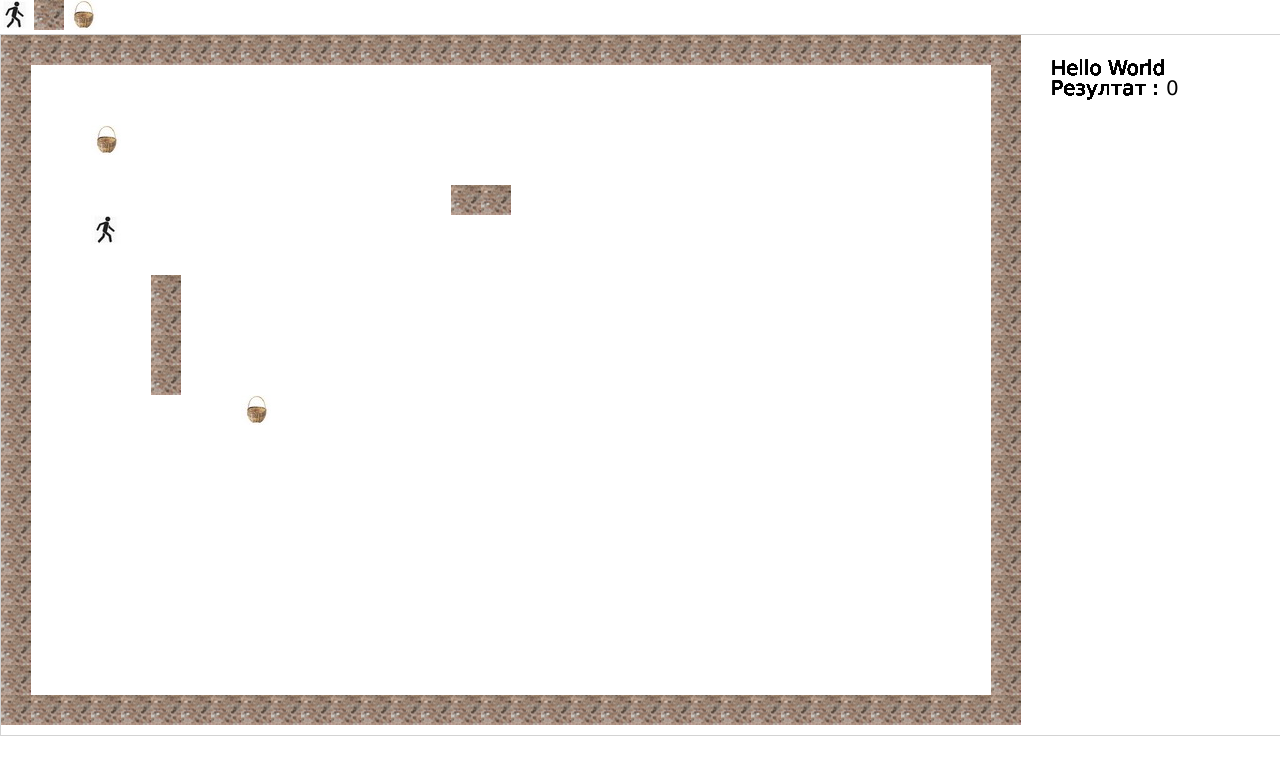
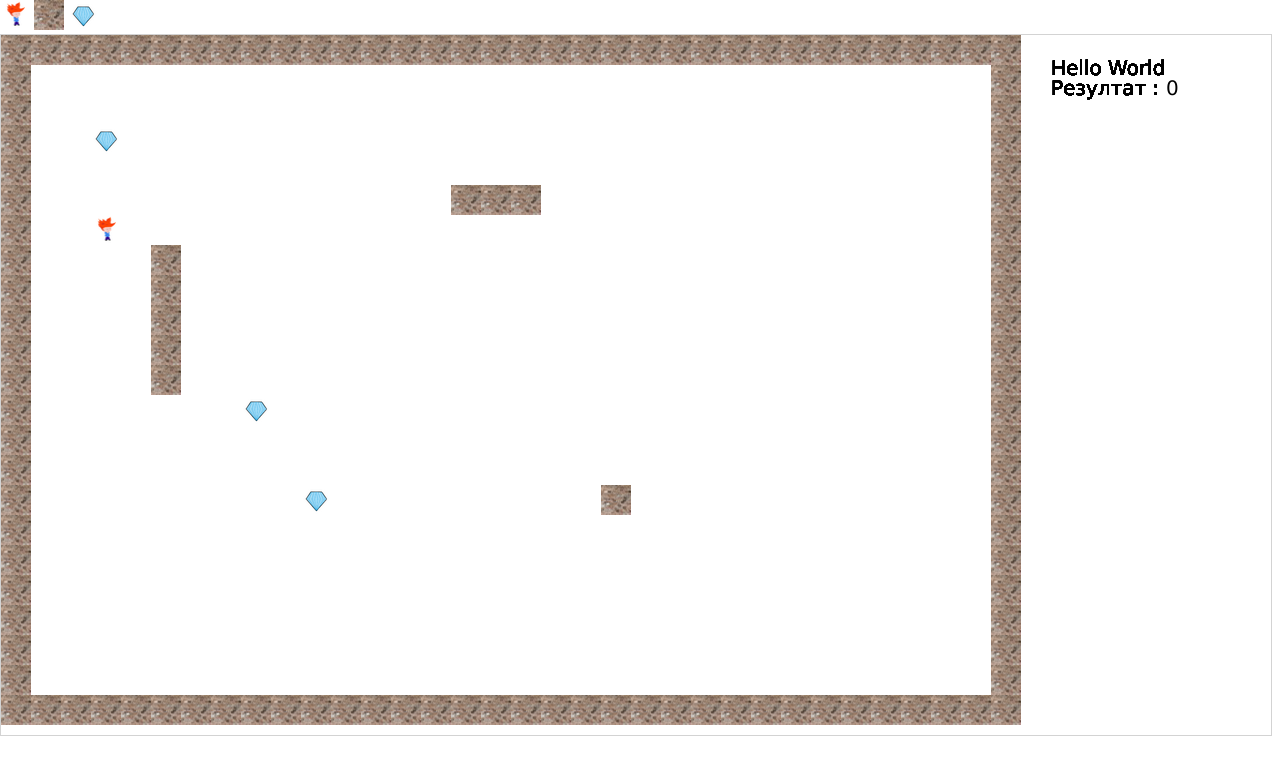
Before and after one commit to alexhr05/MyJavascript, a plain HTML site: page index.html in a window 1280 px wide. Drawn offline with Linux system fonts and the light colour scheme.

Commit message:
Update index.html

```diff
--- a/index.html
+++ b/index.html
@@ -6,10 +6,10 @@
 	</head>
 	<body onload="init()">
 
-<img id="scream1" src="walking.jpg" width="30" height="30">
+<img id="scream1" src="walking_30.png" width="30" height="30">
 <img id="scream2" src="brick_01.jpg" width="30" height="30">
-<img id="scream3" src="koshnichka.jpg" width="30" height="30">
-<canvas id="canvas-id" width="1280" height="700" style="border:1px solid #d3d3d3;">1122</canvas>
+<img id="scream3" src="Diamond_30.png" width="30" height="30">
+<canvas id="canvas-id" width="1270" height="700" style="border:1px solid #d3d3d3;">1122</canvas>
 		<script>
 
 
@@ -22,30 +22,36 @@ const img4 = document.getElementById("scream2");
 const img5 = document.getElementById("scream3");
 
 
-const dvizenie_po_X = 2;
-const dvizenie_po_Y = 2;
-const stop_po_X = 0;
-const stop_po_Y = 0;
-const parvonachalnoX = 90;
-const parvonachalnoY = 180;
-const mashtab = 30;	// Колко е голямо стъпка/човече
+const moveX = 2;
+const moveY = 2;
+const stopX = 0;
+const stopY = 0;
+
+const START = {
+            x: 90,
+            y: 180,
+};
+
+
+const DefaultSize = 30;	// Колко е голямо стъпка/човече
 
 
 // Стена 1
-let stena_max = 6;
-var stenaX = [" 5",  " 5",  " 5",  " 5",  " 5",  "15",  "16",  "17" ];
-var stenaY = [" 7",  " 8",  " 9",  "10",  "11",  " 5",  " 5",  " 5" ];
+let StenaMax = 8;
+
+var stenaX = [" 5",  " 5",  " 5",  " 5",  " 5",  "15",  "16",  "17", "20" ];
+var stenaY = [" 7",  " 8",  " 9",  "10",  "11",  " 5",  " 5",  " 5", "15" ];
 
 // Кошници за събиране
-let koshnica_max = 2;
-var koshnicaX = ["10", " 3", " 8"];
-var koshnicaY = ["15", " 3", "12"];
+let Diamand_max = 2;
+var DiamandX = ["10", " 3", " 8"];
+var DiamandY = ["15", " 3", "12"];
 
 let TextX_1 = 1050;
 let TextY_1 = 20;
 let TextY_redove = 20;
 
-let koshnichki = 0;
+let CollectDiamonds = 0;
 
 
 
@@ -55,7 +61,7 @@ let i = 1;
 
 
 
-let myX = parvonachalnoX, myY = parvonachalnoY, MYmoveX=stop_po_X, MYmoveY=stop_po_Y;
+let myX = START.x, myY = START.y, MYmoveX=stopX, MYmoveY=stopY;
 
 
 
@@ -76,7 +82,7 @@ let udarena_nadolu = 0, udarena_nadiasno = 0, udarena = 0, udarena_naliavo= 0, u
 
 
 	// Проверка за ударена кошница
-	for (k = 1; k <= koshnica_max; k++) {
+	for (k = 1; k <= Diamand_max; k++) {
 
 		ot_dolu   	= 0;
 		ot_gore   	= 0;
@@ -84,39 +90,39 @@ let udarena_nadolu = 0, udarena_nadiasno = 0, udarena = 0, udarena_naliavo= 0, u
 		ot_diasno  	= 0;
 
 		// Проверка за КОШНИЦА при движение НАДОЛУ
-		if ( (myY+mashtab) == koshnicaY[k]*mashtab && (myX+mashtab) >= koshnicaX[k]*mashtab && myX <= (koshnicaX[k]*mashtab+mashtab)   ) {		// Ударено е кубче номер К от вътрешните стени
+		if ( (myY+DefaultSize) == DiamandY[k]*DefaultSize && (myX+DefaultSize) >= DiamandX[k]*DefaultSize && myX <= (DiamandX[k]*DefaultSize+DefaultSize)   ) {		// Ударено е кубче номер К от вътрешните стени
 			ot_dolu = 1;
 			window.console.log("Y, OTDOLU-"+myY+" "+ot_dolu);
 		}
-		if ( myY == (koshnicaY[k]*mashtab+mashtab) && (myX+mashtab) >= koshnicaX[k]*mashtab && myX <= (koshnicaX[k]*mashtab+mashtab)    )  {		// Ударено е кубче номер К от вътрешните стени
+		if ( myY == (DiamandY[k]*DefaultSize+DefaultSize) && (myX+DefaultSize) >= DiamandX[k]*DefaultSize && myX <= (DiamandX[k]*DefaultSize+DefaultSize)    )  {		// Ударено е кубче номер К от вътрешните стени
 			ot_gore = 1;
 			window.console.log("Y, OTGORE-"+myY+" "+ot_gore);
 		}
 
-		if ( myX  == (koshnicaX[k]*mashtab+mashtab) && (myY+mashtab) >= koshnicaY[k]*mashtab && myY <= (koshnicaY[k]*mashtab+mashtab)    )  {		// Ударено е кубче номер К от вътрешните стени
+		if ( myX  == (DiamandX[k]*DefaultSize+DefaultSize) && (myY+DefaultSize) >= DiamandY[k]*DefaultSize && myY <= (DiamandY[k]*DefaultSize+DefaultSize)    )  {		// Ударено е кубче номер К от вътрешните стени
 			ot_liavo = 1;
 			window.console.log("X-X-X-X, OT-LIAVO-"+myX+" "+ot_liavo);
 		}
 		// Готово
-		if ( (myX+mashtab) == koshnicaX[k]*mashtab && (myY+mashtab) >= koshnicaY[k]*mashtab && myY <=  (koshnicaY[k]*mashtab+mashtab)   )  {		// Ударено е кубче номер К от вътрешните стени
+		if ( (myX+DefaultSize) == DiamandX[k]*DefaultSize && (myY+DefaultSize) >= DiamandY[k]*DefaultSize && myY <=  (DiamandY[k]*DefaultSize+DefaultSize)   )  {		// Ударено е кубче номер К от вътрешните стени
 			ot_diasno = 1;
 			window.console.log("XXXXXXX, NA-DIASNO-"+myX+" "+ot_diasno);
 		}
 
 		if ( ot_dolu != 0 || ot_gore != 0 || ot_liavo != 0 || ot_diasno != 0 ) {
 			// Имаме удар в преграда, спира да проверява
-			koshnichki++;
+			CollectDiamonds++;
 			// Да трие кошницата
-			ctx.clearRect ( koshnicaX[k]*mashtab , koshnicaY[k]*mashtab , 30 , 30 );
-			koshnicaX[k] = 0;
-			koshnicaY[k] = 0;
+			ctx.clearRect ( DiamandX[k]*DefaultSize , DiamandY[k]*DefaultSize , 30 , 30 );
+			DiamandX[k] = 0;
+			DiamandY[k] = 0;
 			break;
 		}
 
 	}
 
 	// Проверка дали е ударено всяко едно блокче от стена
-	for (k = 1; k <= stena_max; k++) {
+	for (k = 1; k <= StenaMax; k++) {
 
 		ot_dolu   	= 0;
 		ot_gore   	= 0;
@@ -124,21 +130,21 @@ let udarena_nadolu = 0, udarena_nadiasno = 0, udarena = 0, udarena_naliavo= 0, u
 		ot_diasno  	= 0;
 
 		// Проверка за УДАРЕНА стена при движение НАДОЛУ
-		if ( (myY+mashtab) == stenaY[k]*mashtab && (myX+mashtab) >= stenaX[k]*mashtab && myX <= (stenaX[k]*mashtab+mashtab)   ) {		// Ударено е кубче номер К от вътрешните стени
+		if ( (myY+DefaultSize) == stenaY[k]*DefaultSize && (myX+DefaultSize) >= stenaX[k]*DefaultSize && myX <= (stenaX[k]*DefaultSize+DefaultSize)   ) {		// Ударено е кубче номер К от вътрешните стени
 			ot_dolu = 1;
 			window.console.log("Y, OTDOLU-"+myY+" "+ot_dolu);
 		}
-		if ( myY == (stenaY[k]*mashtab+mashtab) && (myX+mashtab) >= stenaX[k]*mashtab && myX <= (stenaX[k]*mashtab+mashtab)    )  {		// Ударено е кубче номер К от вътрешните стени
+		if ( myY == (stenaY[k]*DefaultSize+DefaultSize) && (myX+DefaultSize) >= stenaX[k]*DefaultSize && myX <= (stenaX[k]*DefaultSize+DefaultSize)    )  {		// Ударено е кубче номер К от вътрешните стени
 			ot_gore = 1;
 			window.console.log("Y, OTGORE-"+myY+" "+ot_gore);
 		}
 
-		if ( myX  == (stenaX[k]*mashtab+mashtab) && (myY+mashtab) >= stenaY[k]*mashtab && myY <= (stenaY[k]*mashtab+mashtab)    )  {		// Ударено е кубче номер К от вътрешните стени
+		if ( myX  == (stenaX[k]*DefaultSize+DefaultSize) && (myY+DefaultSize) >= stenaY[k]*DefaultSize && myY <= (stenaY[k]*DefaultSize+DefaultSize)    )  {		// Ударено е кубче номер К от вътрешните стени
 			ot_liavo = 1;
 			window.console.log("X-X-X-X, OT-LIAVO-"+myX+" "+ot_liavo);
 		}
 		// Готово
-		if ( (myX+mashtab) == stenaX[k]*mashtab && (myY+mashtab) >= stenaY[k]*mashtab && myY <=  (stenaY[k]*mashtab+mashtab)   )  {		// Ударено е кубче номер К от вътрешните стени
+		if ( (myX+DefaultSize) == stenaX[k]*DefaultSize && (myY+DefaultSize) >= stenaY[k]*DefaultSize && myY <=  (stenaY[k]*DefaultSize+DefaultSize)   )  {		// Ударено е кубче номер К от вътрешните стени
 			ot_diasno = 1;
 			window.console.log("XXXXXXX, NA-DIASNO-"+myX+" "+ot_diasno);
 		}
@@ -149,15 +155,6 @@ let udarena_nadolu = 0, udarena_nadiasno = 0, udarena = 0, udarena_naliavo= 0, u
 		}
 
 	}
-
-
-
-
-
-
-//	if( udarena == 2){
-//		window.console.log("vatre vuv stenata !!!");
-//	}
 
 	// Проверка дали е ВЪТРЕ В екрана
 	if ( MYmoveY > 0 ) {		// Проверка дали се движи надолу
@@ -170,7 +167,7 @@ let udarena_nadolu = 0, udarena_nadiasno = 0, udarena = 0, udarena_naliavo= 0, u
 		}
 	}
 	if ( MYmoveY < 0 ) {
-		if ( myY > mashtab ) {
+		if ( myY > DefaultSize ) {
 			if ( ot_gore == 0) {
 				// Движение НАГОРЕ
 				myY=myY+MYmoveY;
@@ -188,7 +185,7 @@ let udarena_nadolu = 0, udarena_nadiasno = 0, udarena = 0, udarena_naliavo= 0, u
 		}
 	}
 	if ( MYmoveX < 0 ) {
-		if ( myX > mashtab ) {
+		if ( myX > DefaultSize ) {
 			if ( ot_liavo == 0) {
 				// Движение НАЛЯВО
 				myX=myX+MYmoveX;
@@ -207,10 +204,10 @@ let udarena_nadolu = 0, udarena_nadiasno = 0, udarena = 0, udarena_naliavo= 0, u
 	ctx.fillText("Резултат :", 	TextX_1, TextY_1 + TextY_redove*2);
 
 	// Печата новия:
-	ctx.fillText(koshnichki, 	TextX_1+115, TextY_1 + TextY_redove*2);
+	ctx.fillText(CollectDiamonds, 	TextX_1+115, TextY_1 + TextY_redove*2);
 
 	// Нашето човече
-	ctx.drawImage(img3, myX, myY, mashtab, mashtab);
+	ctx.drawImage(img3, myX, myY, DefaultSize, DefaultSize);
 
 
 
@@ -229,32 +226,32 @@ function logKey(e) {
 	// Проверява за стрелка надолу
 	if (e.code == "ArrowDown") {		// Стрелка надолу
 //		console.log("Strelka Nadolu")
-		MYmoveY=dvizenie_po_Y;
-		MYmoveX=stop_po_X;
+		MYmoveY=moveY;
+		MYmoveX=stopX;
 
 	}
 	if (e.code == "ArrowUp") {
 //		console.log("Strelka NAGORE")
-		MYmoveY=-dvizenie_po_Y;
-		MYmoveX=stop_po_X;
+		MYmoveY=-moveY;
+		MYmoveX=stopX;
 
 	}
 	if (e.code == "ArrowLeft") {
 //		console.log("Strelka NALIAVO")
-		MYmoveX = -dvizenie_po_X;
-		MYmoveY =  stop_po_Y;
+		MYmoveX = -moveX;
+		MYmoveY =  stopY;
 
 	}
 	if (e.code == "ArrowRight") {
 //		console.log("Strelka NADIASNO")
-		MYmoveX = dvizenie_po_X;
-		MYmoveY = stop_po_Y;
+		MYmoveX = moveX;
+		MYmoveY = stopY;
 	}
 
 
 	if (e.code == "Space") {
-		MYmoveX=stop_po_X
-		MYmoveY=stop_po_Y
+		MYmoveX=stopX
+		MYmoveY=stopY
 	}
 
 
@@ -266,22 +263,22 @@ function init() {
 
 	// Рисува стени
 	for (k = 0; k < 34; k++) {
-		ctx.drawImage(img4, mashtab*k,   0, mashtab, mashtab);
-		ctx.drawImage(img4, mashtab*k, 660, mashtab, mashtab);
+		ctx.drawImage(img4, DefaultSize*k,   0, DefaultSize, DefaultSize);
+		ctx.drawImage(img4, DefaultSize*k, 660, DefaultSize, DefaultSize);
 	}
 
 	for (k = 0; k < 23; k++) {
-		ctx.drawImage(img4,   0, mashtab*k, mashtab, mashtab);
-		ctx.drawImage(img4, 990, mashtab*k, mashtab, mashtab);
+		ctx.drawImage(img4,   0, DefaultSize*k, DefaultSize, DefaultSize);
+		ctx.drawImage(img4, 990, DefaultSize*k, DefaultSize, DefaultSize);
 	}
 
 	// Рисува прегради, стена 1, хоризонтална
-	for (k = 1; k <= stena_max; k++) {
-		ctx.drawImage(img4, stenaX[k]*mashtab, stenaY[k]*mashtab, mashtab, mashtab);
+	for (k = 0; k <= StenaMax; k++) {
+		ctx.drawImage(img4, stenaX[k]*DefaultSize, stenaY[k]*DefaultSize, DefaultSize, DefaultSize);
 	}
 
-	for (k = 1; k <= koshnica_max; k++) {
-		ctx.drawImage(img5, koshnicaX[k]*mashtab, koshnicaY[k]*mashtab, mashtab, mashtab);
+	for (k = 0; k <= Diamand_max; k++) {
+		ctx.drawImage(img5, DiamandX[k]*DefaultSize, DiamandY[k]*DefaultSize, DefaultSize, DefaultSize);
 	}
 
 
```
